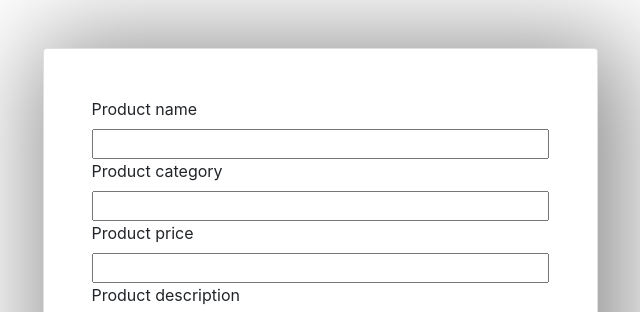
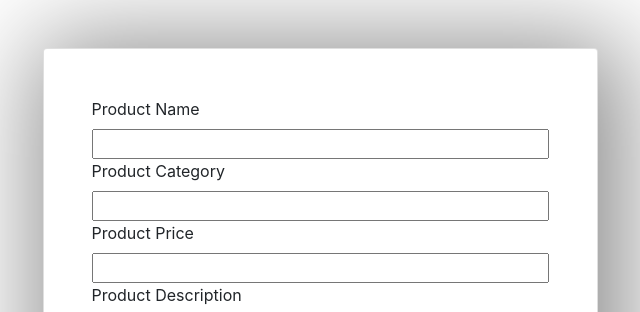
Before and after one commit to Salma-Hamed/CRUD-Application, a plain HTML site: page index.html in a window 1280 px wide. Shown: the top 312 px of the page, 320-960 px from the left. Drawn offline with Linux system fonts and the light colour scheme.

Commit message:
Update index.html

```diff
--- a/index.html
+++ b/index.html
@@ -7,13 +7,13 @@
     <body>
         <div class="container my-5">
             <div class="item card p-5 w-50 m-auto p-4">
-                <label for="productName">Product name</label>
+                <label for="productName">Product Name</label>
                 <input id="productName" type="text">
-                <label for="productCategory">Product category</label>
+                <label for="productCategory">Product Category</label>
                 <input id="productCategory" type="text">
-                <label for="productPrice">Product price</label>
+                <label for="productPrice">Product Price</label>
                 <input id="productPrice" type="text">
-                <label for="productDescription">Product description</label>
+                <label for="productDescription">Product Description</label>
                 <textarea class="form-control" id="ProductDescription" cols="30" rows="10"></textarea>
                 <button onclick="getData()" id="add" class="btn btn-info my-5">Add</button>
                 <div id="cont"></div>
```
